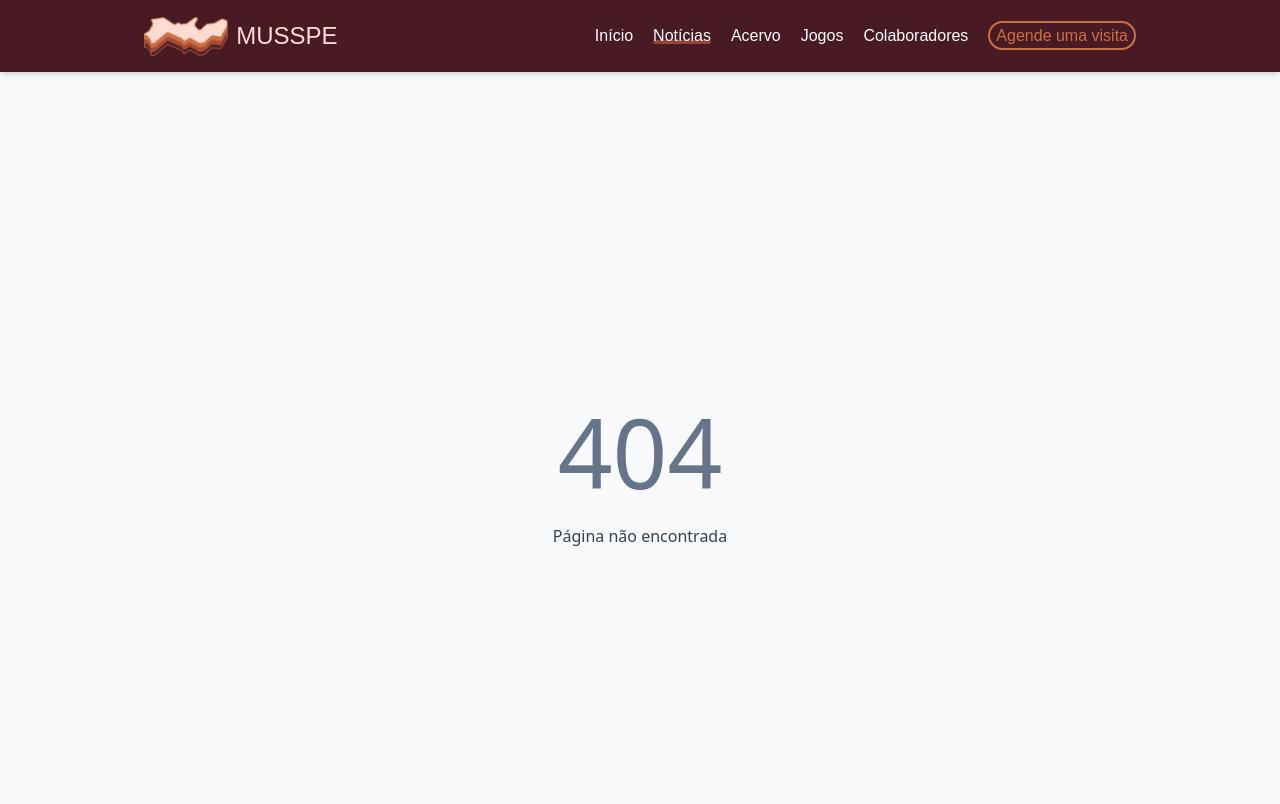
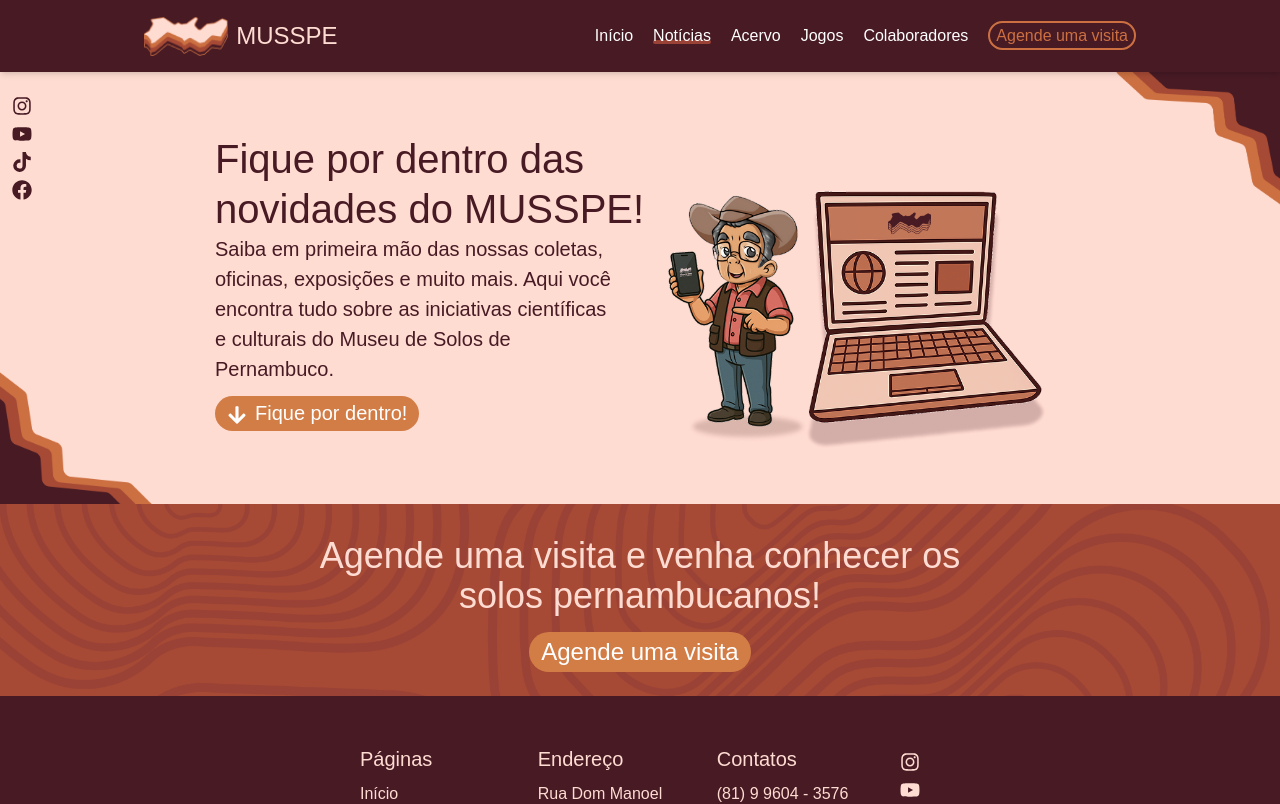
Before and after one commit to FonJava/musspe-react, a React (Vite) app: page /musspe-react/noticias in a window 1280 px wide. Shown: the top 804 px of the page. Built offline with nearby package versions, Linux system fonts and the light colour scheme; a web font is replaced by a local one.

Commit message:
correção tamanho da div do texto

```diff
--- a/src/App.jsx
+++ b/src/App.jsx
@@ -4,7 +4,8 @@ import Header from "./components/Header/Header";
 import Footer from "./components/Footer/Footer";
 
 import Home from "./pages/Home/Home";
-/* import Noticias from "./pages/Noticias/Noticias";
+import Noticias from "./pages/Noticias/Noticias";
+/*
 import Acervo from "./pages/Acervo/Acervo";
 import Colaboradores from "./pages/Colaboradores/Colaboradores";
 import Visita from "./pages/Visita/Visita";
@@ -34,8 +35,8 @@ function AppWrapper() {
       <main>
         <Routes>
           <Route path="/musspe-react/" element={<Home />} />
+          <Route path="/musspe-react/noticias" element={<Noticias />} />
           {/*
-          <Route path="/musspe-react/noticias" element={<Noticias />} />
           <Route path="/musspe-react/acervo" element={<Acervo />} />
           <Route path="/musspe-react/jogos" element={<Jogos />} />
           <Route path="/musspe-react/colaboradores" element={<Colaboradores />} />
--- a/src/components/Apresentacao.jsx
+++ b/src/components/Apresentacao.jsx
@@ -52,18 +52,18 @@ export default function Apresentacao({ imagem, titulo, descricao, children }) {
           <FaFacebook size={20} />
         </a>
       </div>
-      <div className="flex flex-col md:flex-row justify-center items-center w-[320px] md:w-[500px] lg:w-[750px] mx-auto ">
+      <div className="flex flex-col md:flex-row justify-center items-center w-[300px] sm:w-[400px] md:w-[600px] lg:w-[900px] mx-auto ">
         <img
           src={imagem}
           alt={titulo}
           draggable="false"
           className="w-[350px] h-[350px] md:w-[300px] md:h-[300px] lg:w-[400px] lg:h-[400px] object-contain pt-8 md:order-2"
         />
-        <div className="md:order-1 sm:max-w-[340px] mt-[-40px] md:mt-[-20px] pb-16 sm:pb-6">
+        <div className="md:order-1 max-w-[300px] sm:max-w-[400px] md:max-w-[450px] lg:max-w-[450px] mt-[-40px] md:mt-[-20px] pb-16 sm:pb-6">
           <h2 className="font-barlow-extrabold text-[28px] sm:text-[40px] md:text-[30px] lg:text-[40px] leading-tight">
             {titulo}
           </h2>
-          <p className="font-barlow text-[18px] sm:text-[20px] md:text-[18px] lg:text-[20px] max-w-[300px] md:max-w-[300px] pb-3">
+          <p className="font-barlow text-[18px] sm:text-[20px] md:text-[18px] lg:text-[20px] max-w-[300px] sm:max-w-[400px] md:max-w-[450px] lg:max-w-[400px] pb-3">
             {descricao}
           </p>
           {children}
--- /dev/null
+++ b/src/pages/Noticias/Noticias.jsx
@@ -0,0 +1,28 @@
+import Apresentacao from "../../components/Apresentacao";
+import BarraVisita from "../../components/Barra-visita";
+import mzinho from "/imagens/mzinho-alt.png";
+import Botao from "../../components/Botao";
+import { FaArrowDown } from "react-icons/fa";
+
+export default function Noticias() {
+  return (
+    <>
+      <Apresentacao
+        imagem={mzinho}
+        titulo={"Fique por dentro das novidades do MUSSPE!"}
+        descricao={
+          "Saiba em primeira mão das nossas coletas, oficinas, exposições e muito mais. Aqui você encontra tudo sobre as iniciativas científicas e culturais do Museu de Solos de Pernambuco."
+        }
+      >
+        <Botao
+          tamanhoFonte="text-[18px] sm:text-[20px] py-[2.5px] md:text-[16px] lg:text-[20px]"
+          paddingY="md:py-[1.5px] lg:py-[2.5px]"
+        >
+          <FaArrowDown className="inline mr-2" />
+          Fique por dentro!
+        </Botao>
+      </Apresentacao>
+      <BarraVisita />
+    </>
+  );
+}
```
